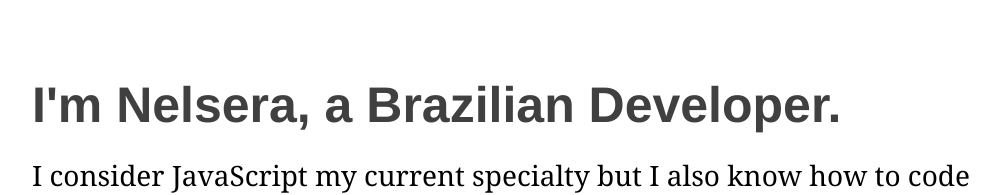
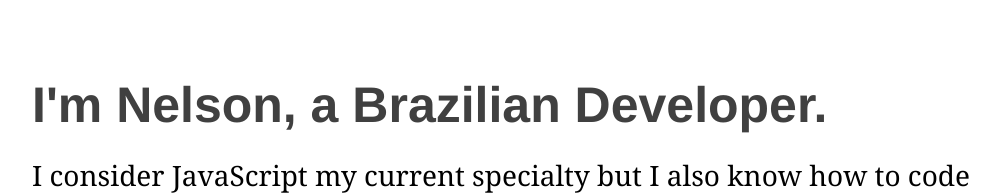
Before and after one commit to nelsera/nelsera, a plain HTML site: page index.html in a window 1280 px wide. Shown: the top 195 px of the page, without its empty margins (128-1128 px from the left). Drawn offline with Linux system fonts and the light colour scheme; a script that the page names is missing.

Commit message:
update name

```diff
--- a/index.html
+++ b/index.html
@@ -1,14 +1,14 @@
 <!doctype html>
 <html>
   <head>
-    <title>Nelsera</title>
+    <title>Nelson (Nelsera)</title>
     <link rel="shortcut icon" href="https://assets-cdn.github.com/favicon.ico">
     <link rel="stylesheet" href="site.css">
   </head>
   <body>
     <div class="container">
       <div class="header">
-        <h1>I'm Nelsera, a Brazilian Developer.</h1>
+        <h1>I'm Nelson, a Brazilian Developer.</h1>
         <p>I consider JavaScript my current specialty but I also know how to code in many languages and I learn fast. I've been contributing to multiple open source projects, directly and indirectly, over the past years.</p>
       </div>
       <div class="cases">
```
